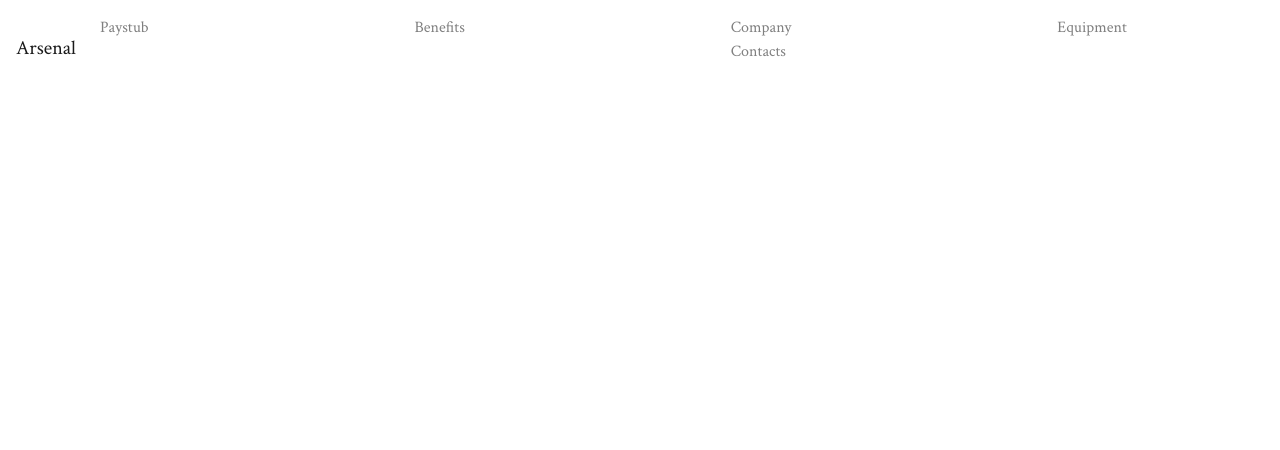
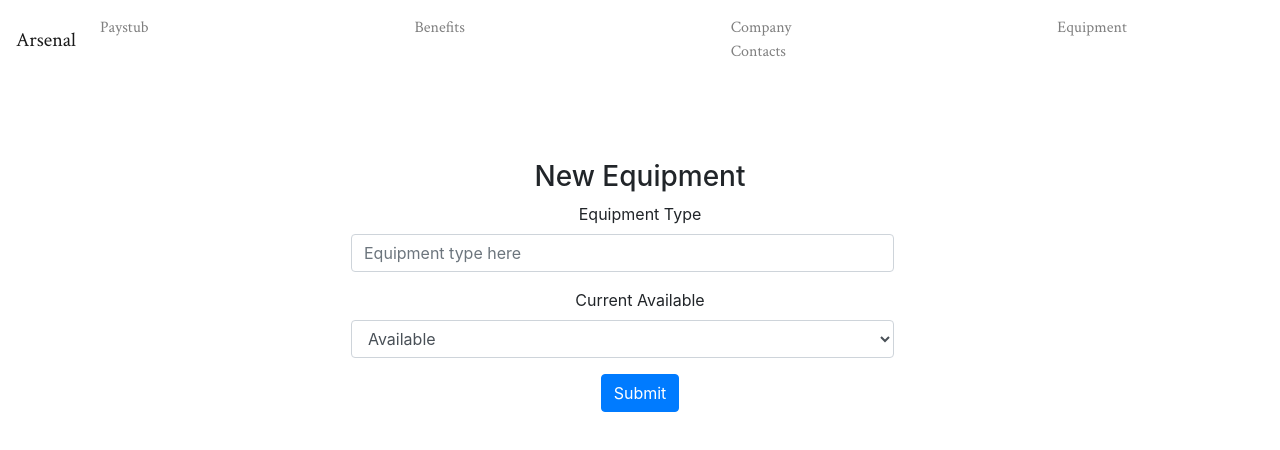
Before and after one commit to medlenmage/capstonefrontend, a React (Create React App) app: page /newEquipment in a window 1280 px wide. Shown: the top 450 px of the page. Built offline with nearby package versions, Linux system fonts and the light colour scheme; sample sign-in values are in the browser's storage.

Commit message:
create equipment component with new equipment form. also added a button to change availability of the equipment

```diff
--- a/src/ApplicationViews.js
+++ b/src/ApplicationViews.js
@@ -2,7 +2,9 @@ import React from 'react'
 import { Route } from 'react-router-dom'
 import { PayStubProvider } from './Components/PayStub/PayStubProvider'
 import { PayStub } from './Components/PayStub/PayStub';
-import { NavBar } from './Components/NavBar/NavBar'
+import { EquipmentProvider } from './Components/Equipment/EquipmentProvider'
+import { Equipment } from './Components/Equipment/Equipment'
+import { NewEquipment } from './Components/Equipment/NewEquipment'
 
 export const ApplicationViews = () => {
     return <>
@@ -10,7 +12,11 @@ export const ApplicationViews = () => {
             margin: "5rem 2rem",
         }}>
             <PayStubProvider>
-                <Route exact path="/paystub" render={ props => <PayStub {...props}/>} />
+                <EquipmentProvider>
+                    <Route exact path="/paystub" render={ props => <PayStub {...props}/>} />
+                    <Route exact path="/equipment" render={ props => <Equipment {...props}/>} />
+                    <Route exact path="/newEquipment" render={ props => <NewEquipment {...props}/>} />
+                </EquipmentProvider>
             </PayStubProvider>
         </main>
     </>
--- a/src/Components/Equipment/Equipment.js
+++ b/src/Components/Equipment/Equipment.js
@@ -1,6 +1,59 @@
-import React, { useEffect } from 'react'
+import React, { useEffect, useContext } from 'react'
 import { EquipmentContext } from './EquipmentProvider'
 
 export const Equipment = props => {
-    const
+    const { equipment, equipments, getEquipment, getSingleEquipment, updateEquipment } = useContext(EquipmentContext)
+
+    useEffect(() => {
+        getEquipment()
+    }, [])
+
+    // useEffect(() => {
+    //     getSingleEquipment(id)
+    // }, [])
+
+    return (
+        <div className="equipmentContainer">
+            {
+                equipments.map(equipment => {
+                    return <div className="card mt-1 paystubCard">
+                        <div className="card-body">
+                            <h6 className="card-title game">Equipment Type: {equipment.equipment_type}</h6>
+
+                            {
+                                equipment.is_available === true
+                                ?
+                                <div className="buttonContainer">
+                                    <p className="equipmentAvailable">Currently Available: Yes</p>
+                                        <button className="btn btn-warning updateAvailabilty" type="submit" onClick={evt => {
+                                            evt.preventDefault()
+                                            updateEquipment({
+                                                id: equipment.id,
+                                                equipment_type: equipment.equipment_type,
+                                                is_available: false
+                                            })
+                                            .then(() => props.history.push("/equipment"))
+                                        }}>Update Availabilty</button>
+                                    </div>
+                                : <div className="buttonContainer">
+                                <p className="equipmentAvailable">Currently Available: No</p>
+                                    <button className="btn btn-warning updateAvailabilty" type="submit" onClick={evt => {
+                                        evt.preventDefault()
+                                        updateEquipment({
+                                            id: equipment.id,
+                                            equipment_type: equipment.equipment_type,
+                                            is_available: true
+                                        })
+                                        .then(() => props.history.push("/equipment"))
+                                    }}>Update Availabilty</button>
+                                </div>
+                            }
+
+
+                        </div>
+                    </div>
+                })
+            }
+        </div>
+    )
 }
--- a/src/Components/Equipment/EquipmentProvider.js
+++ b/src/Components/Equipment/EquipmentProvider.js
@@ -1,13 +1,13 @@
-import { React, useState } from 'react'
+import  React, { useState } from 'react'
 
 export const EquipmentContext = React.createContext()
 
 export const EquipmentProvider = props => {
-    const { equipments, setEquipments } = useState([])
-    const { equipment, setEquipment } = useState({})
+    const [ equipments, setEquipments ] = useState([])
+    const [ singleEquipment, setSingleEquipment ] = useState({})
 
     const getEquipment = () => {
-        return fetch("http://localhost:8000/equipment", {
+        return fetch("http://localhost:8000/equipments", {
             method: "GET",
             headers:{
                 "Authorization": `Token ${localStorage.getItem("employee_user_id")}`
@@ -17,10 +17,52 @@ export const EquipmentProvider = props => {
         .then(setEquipments)
     }
 
+    const getSingleEquipment = (id) => {
+        return fetch(`http://localhost:8000/equipments/${id}`, {
+            method: "GET",
+            headers:{
+                "Authorization": `Token ${localStorage.getItem("employee_user_id")}`
+            },
+        })
+        .then(res => res.json())
+        .then(setSingleEquipment)
+    }
+
+    const createEquipment = equipment => {
+        return fetch(`http://localhost:8000/equipments`, {
+            method: "POST",
+            headers: {
+                "Authorization": `Token ${localStorage.getItem("employee_user_id")}`,
+                "Content-Type": "application/json",
+                "Accept": "application/json"
+            },
+            body: JSON.stringify(equipment)
+        })
+            .then(res => res.json())
+            .then(getEquipment)
+    }
+
+    const updateEquipment = equipment => {
+        return fetch(`http://localhost:8000/equipments/${equipment.id}`, {
+            method: "PUT",
+            headers: {
+                "Authorization": `Token ${localStorage.getItem("employee_user_id")}`,
+                "Content-Type": "application/json",
+                "Accept": "application/json"
+            },
+            body: JSON.stringify(equipment)
+        })
+            .then(getEquipment)
+    }
+
     return (
         <EquipmentContext.Provider value={{
             equipments,
             getEquipment,
+            singleEquipment,
+            getSingleEquipment,
+            createEquipment,
+            updateEquipment
         }}>
             {props.children}
         </EquipmentContext.Provider>
--- /dev/null
+++ b/src/Components/Equipment/NewEquipment.js
@@ -0,0 +1,65 @@
+import React , { useState, useEffect, useContext } from 'react'
+import { EquipmentContext } from './EquipmentProvider'
+
+export const NewEquipment = props => {
+    const { createEquipment } = useContext(EquipmentContext)
+    const [ equipmentType, setEquipmentType ] = useState('')
+    const [ isAvailable, setIsAvailable ] = useState(true)
+
+    const handleTypeChange = (e) => {
+        e.preventDefault()
+        setEquipmentType(e.target.value)
+    }
+
+    const handleAvailableChange = (e) => {
+        e.preventDefault()
+        // setIsAvailable(e.target.value)
+        if (e.target.value === "true") {
+            setIsAvailable(true)
+        } else {
+            setIsAvailable(false)
+        }
+    }
+
+    return (
+        <div className="text-center">
+            <h3 className="formHeader">New Equipment</h3>
+            <form className="col-6 offset-3">
+                <div className="form-group">
+                    <label htmlFor="equipmentType">Equipment Type</label>
+                    <input
+                    type="text"
+                    className="form-control"
+                    id="equipmentType"
+                    name="equipment_type"
+                    defaultValue={equipmentType}
+                    placeholder="Equipment type here"
+                    onChange={handleTypeChange}
+                    />
+                </div>
+                <div className="form-group">
+                    <label htmlFor="is_available">Current Available</label>
+                    <select
+                    className="form-control"
+                    id="is_available"
+                    name="is_available"
+                    onChange={handleAvailableChange}
+                    >
+                        <option value={true}>Available</option>
+                        <option value={false}>Unavailable</option>
+                    </select>
+                </div>
+                <button className="btn button btn-primary" type="submit" onClick={
+                    evt => {
+                        evt.preventDefault()
+                        createEquipment({
+                            equipment_type: equipmentType,
+                            is_available: isAvailable
+                        })
+                        .then(() => props.history.push("/equipment"))
+                    }
+                }>Submit</button>
+            </form>
+        </div>
+    )
+}
--- a/src/Components/NavBar/NavBar.js
+++ b/src/Components/NavBar/NavBar.js
@@ -17,18 +17,17 @@ export const NavBar = (props) => (
                 <Link className="nav-link links listed" to="/Projects">Company Contacts</Link>
             </li>
             <li className="nav-item">
-                <Link className="nav-link links listed" to="/Projects">Equipment</Link>
+                <Link className="nav-link links listed" to="/Equipment">Equipment</Link>
             </li>
             <li className="nav-item">
                 <Link className="nav-link links listed" to="/Projects">Personal Information</Link>
             </li>
-            <li>
                 {
-                    (localStorage.getItem("lu_token") !== null) ?
+                    (localStorage.getItem("employee_user_id") !== null) ?
                         <li className="nav-item">
                             <button className="nav-link fakeLink"
                                 onClick={() => {
-                                    localStorage.removeItem("lu_token")
+                                    localStorage.removeItem("employee_user_id")
                                     props.history.push({ pathname: "/" })
                                 }}
                             >Logout</button>
@@ -42,7 +41,6 @@ export const NavBar = (props) => (
                             </li>
                         </>
                 }
-            </li>
         </ul>
         </div>
     </nav>
--- a/src/Components/PayStub/PayStub.js
+++ b/src/Components/PayStub/PayStub.js
@@ -1,4 +1,4 @@
-  import React, { useContext, useEffect, useRef } from "react"
+  import React, { useContext, useEffect } from "react"
 import { PayStubContext } from "./PayStubProvider.js"
 import './PayStub.css'
 
--- a/src/Components/PayStub/PayStubProvider.js
+++ b/src/Components/PayStub/PayStubProvider.js
@@ -42,6 +42,8 @@ export const PayStubProvider = props => {
             .then(setEmployee)
     }
 
+
+
     return (
         <PayStubContext.Provider value={{
             payStub,
```
